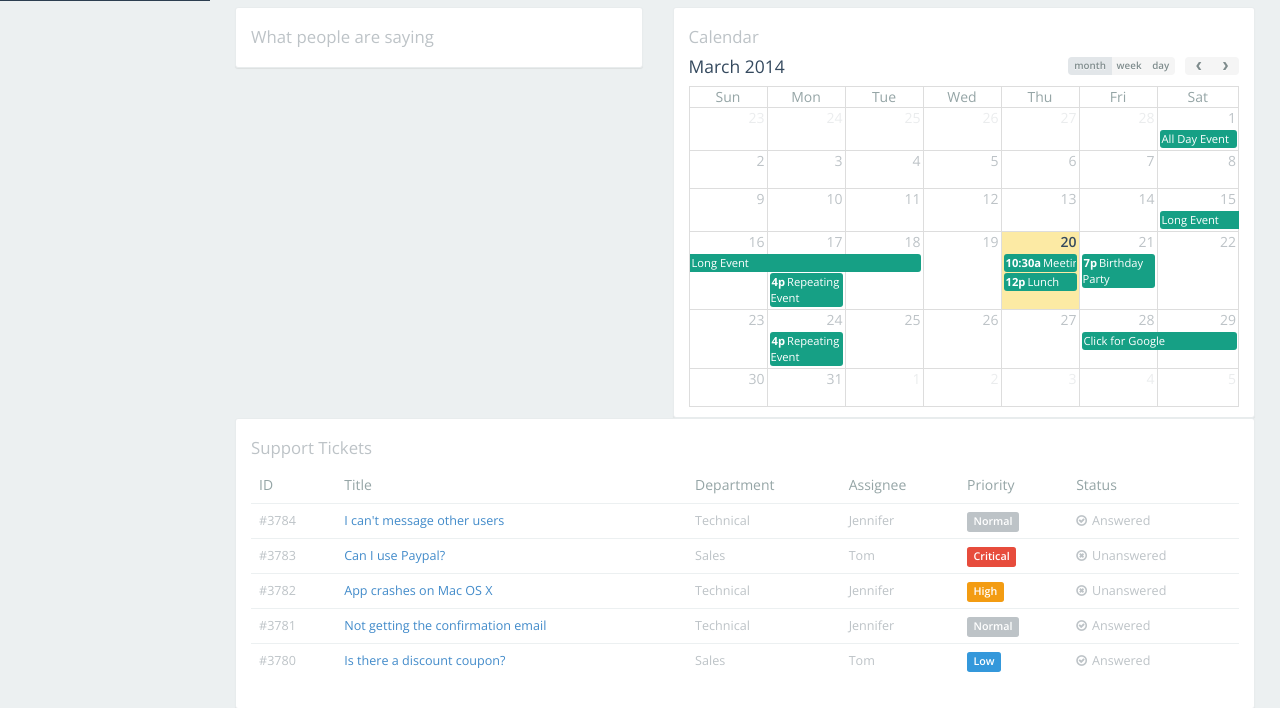
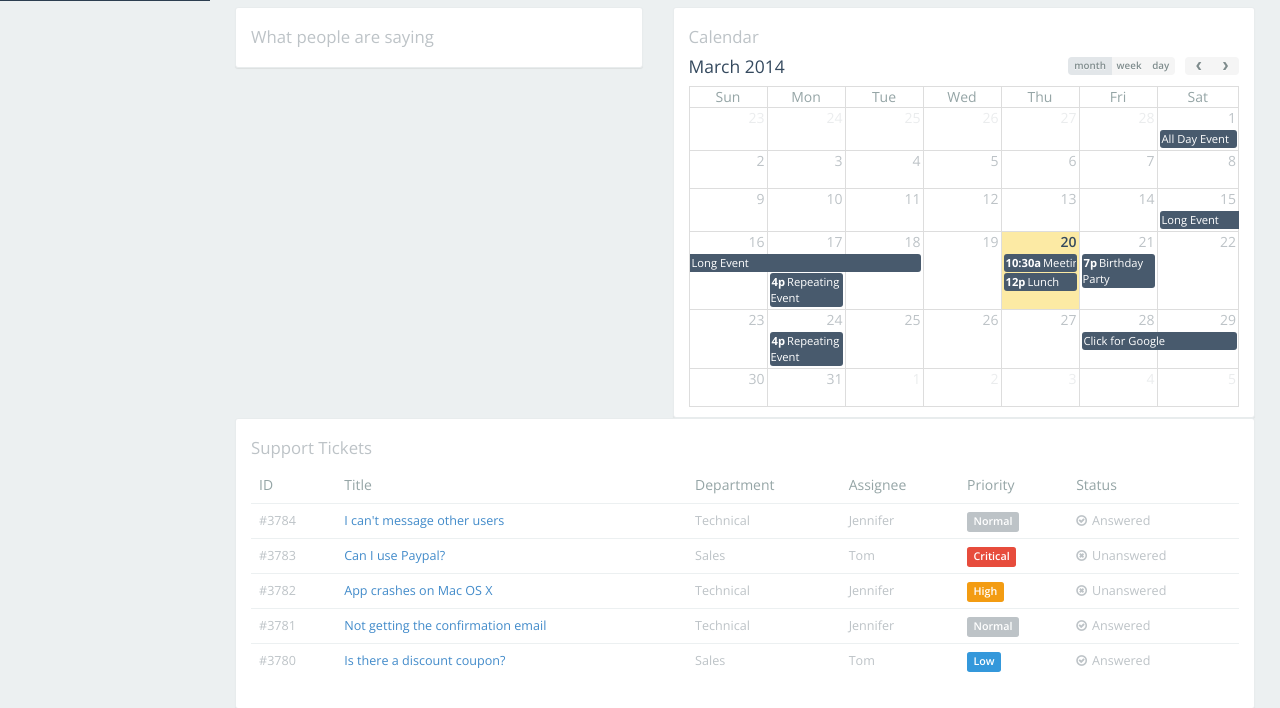
Before and after one commit to vivekagr/vakarian, a Flask app: page / in a window 1280 px wide. Shown: the part 863-1571 px from the top of the page. Run offline with Flask 2, Linux system fonts and the light colour scheme; style sheets or scripts are compiled from the project's sources; some libraries are stand-ins or nearby versions.

Commit message:
Update calendar colors.

```diff
--- a/static/css/compiled/dashboard.css
+++ b/static/css/compiled/dashboard.css
@@ -176,7 +176,9 @@ table.support-tickets-table {
     font-weight: 600;
     color: #34495e; }
   #calendar .fc-event {
-    background-color: #16a085;
+    background-color: #485A6D;
     border: none;
     font-size: 0.8em;
     padding: 1px; }
+  #calendar .fc-cell-overlay {
+    background-color: #D1D1D1; }
--- a/static/css/scss/dashboard.scss
+++ b/static/css/scss/dashboard.scss
@@ -223,9 +223,13 @@ table.support-tickets-table {
 
   // Event
   .fc-event {
-    background-color: #16a085;
+    background-color: #485A6D;
     border: none;
     font-size: 0.8em;
     padding: 1px;
   }
+
+  .fc-cell-overlay {
+    background-color: #D1D1D1;
+  }
 }
```
